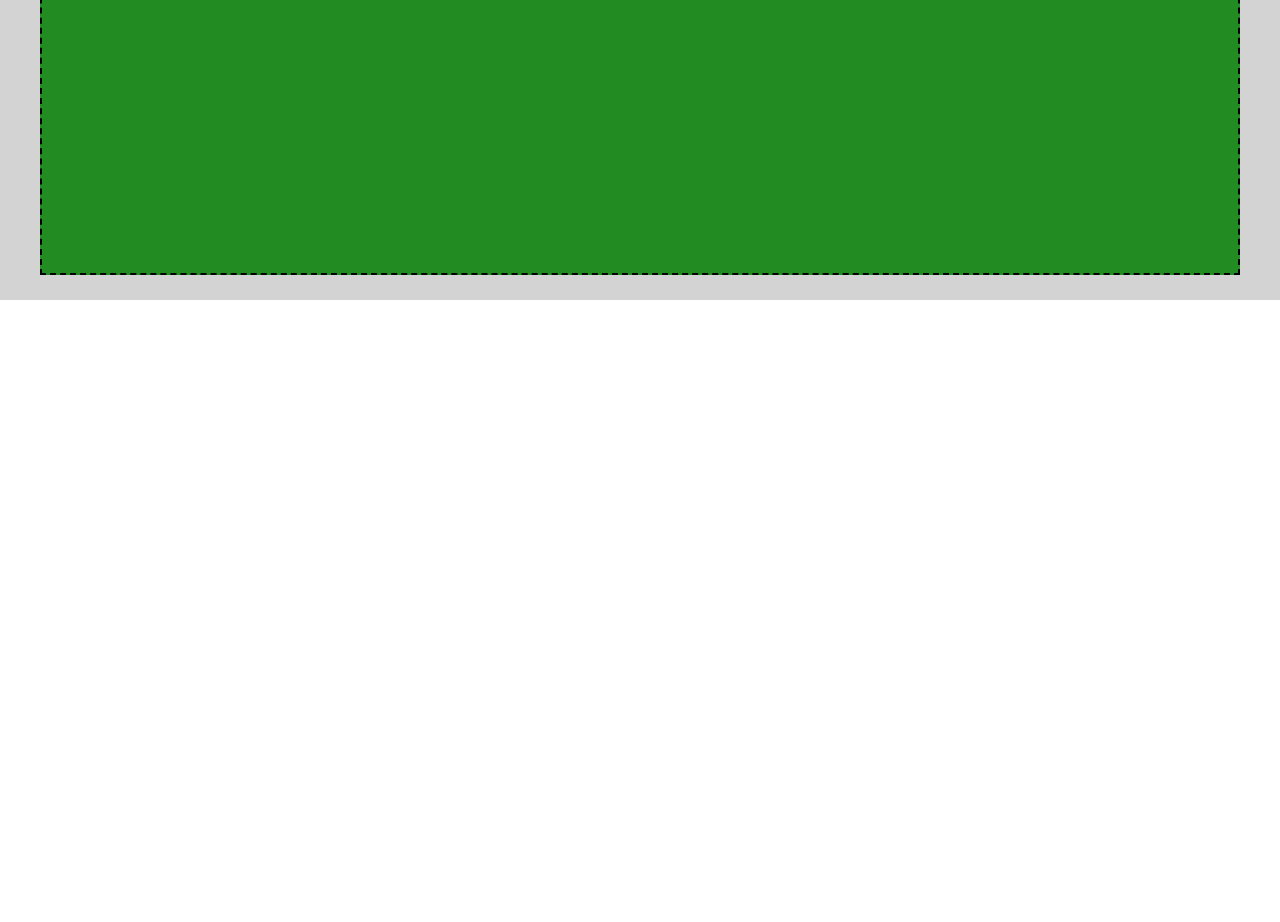
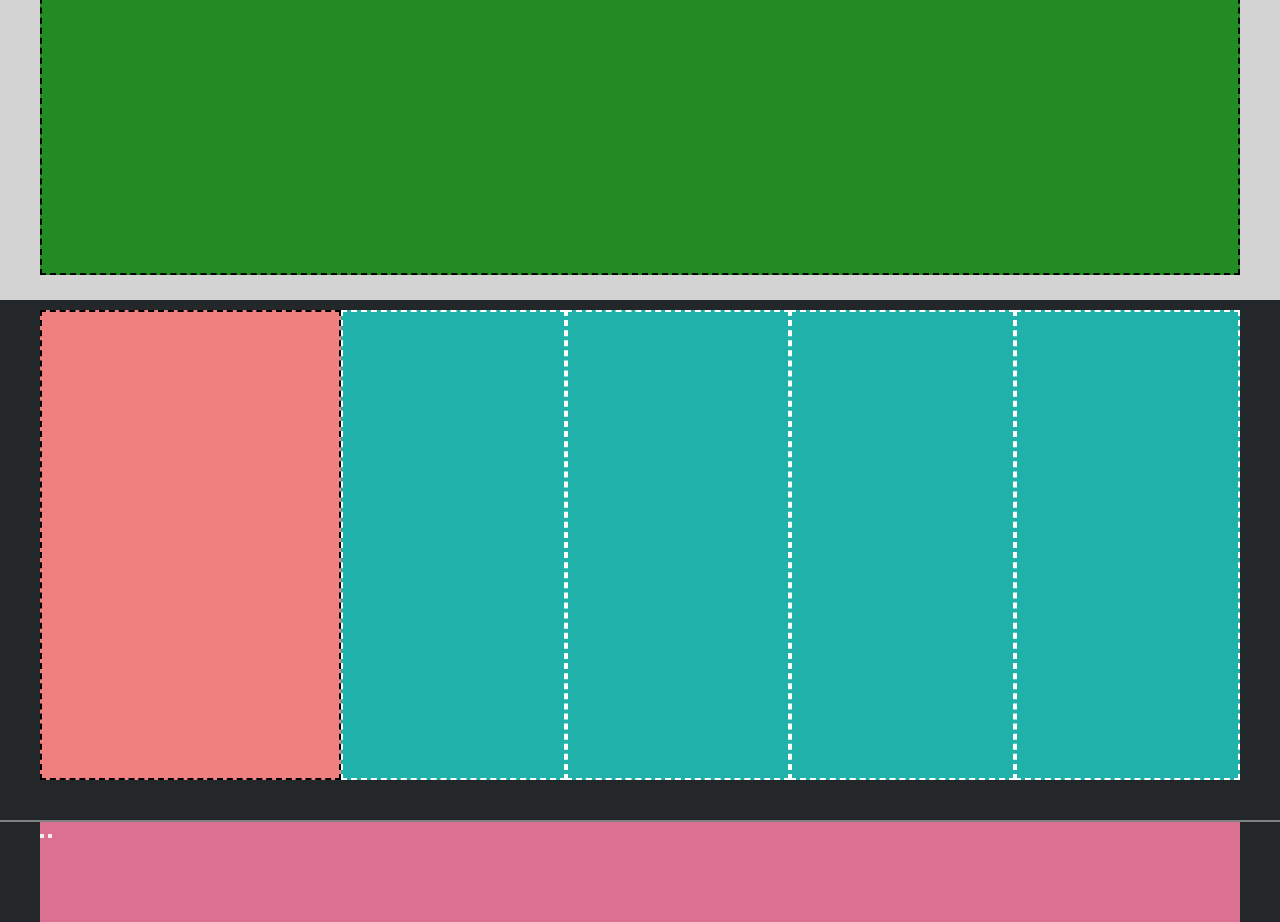
Before and after one commit to FedericaPozzer/htmlcss-struttura-discord, a plain HTML site: page index.html in a window 1280 px wide. Shown: the part 2140-3062 px from the top of the page. Before the commit the page ends 2440 px from the top, so only its background shows below. Drawn offline with Linux system fonts and the light colour scheme.

Commit message:
half footer done

```diff
--- a/css/style.css
+++ b/css/style.css
@@ -84,10 +84,10 @@
 
 .fifth {
     height: 800px;
+    background-color: #d3d3d3;
     /* Flex */
     justify-content: center;
     align-items: center;
-    background-color: #d3d3d3;
 }
 
 .fifth-box {
@@ -98,4 +98,48 @@
 }
 
 
-/* Footer - 1 */
+/* Footer */
+footer {
+    background-color: #23272a;
+}
+
+/* Footer First */
+
+.footer-first {
+    height: 520px;
+    padding-top: 10px;
+
+    /* Flex */
+    justify-content: center;
+    /* align-items: center; */
+}
+
+.f-f-1 {
+    height: 470px;
+    width: calc(100% /3);
+    background-color: #f08080;
+    border: 2px dashed black;
+}
+
+.f-f-2 {
+    width: 100%;
+}
+
+#Alfa, #Bravo, #Charlie, #Delta {
+    height: 470px;
+    width: 25%;
+    background-color: #20b2aa;
+    border: 2px dashed white;
+}
+
+.stooopid-border {
+    border-bottom: 2px solid gray;
+}
+
+/* Footer Second */
+
+.barra-footer {
+    height: 100px;
+    width: 100%;
+    background-color: palevioletred;
+}
--- a/index.html
+++ b/index.html
@@ -13,7 +13,6 @@
 </head>
 
 <body>
-	<!-- <div class="container"> -->
 
 	<section class="upper-bar">
 
@@ -66,14 +65,33 @@
 		<div class="fifth-box"></div>
 	</section>
 
+	<footer>
+		<div class="stooopid-border">
+			<section class="container footer-first d-flex">
 
-	<footer>
-		<section></section>
+				<div class="f-f-1"></div>
 
-		<section></section>
+				<div class="f-f-2 d-flex">
+
+					<div id="Alfa"></div>
+					<div id="Bravo"></div>
+					<div id="Charlie"></div>
+					<div id="Delta"></div>
+
+				</div>
+
+			</section>
+		</div>
+
+
+		<section class="container footer-second">
+			<div class="barra-footer">
+				<button></button>
+				<button></button>
+			</div>
+		</section>
 	</footer>
 
-	<!-- </div> -->
 
 </body>
 
```
Lines whose indentation alone changed are shown as unchanged.
